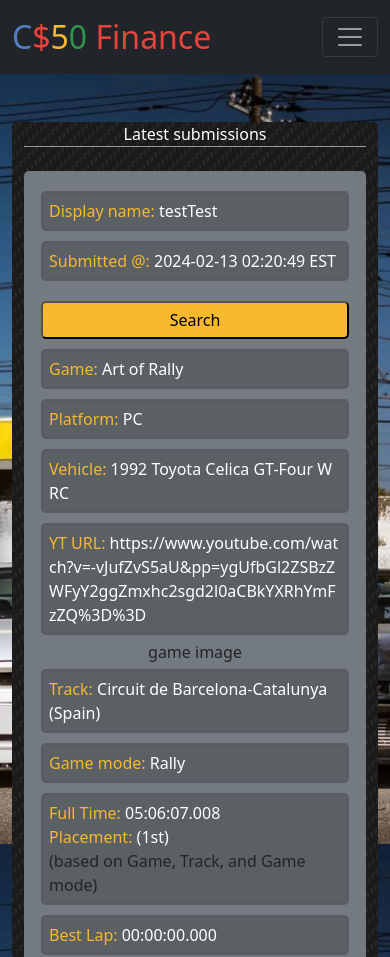
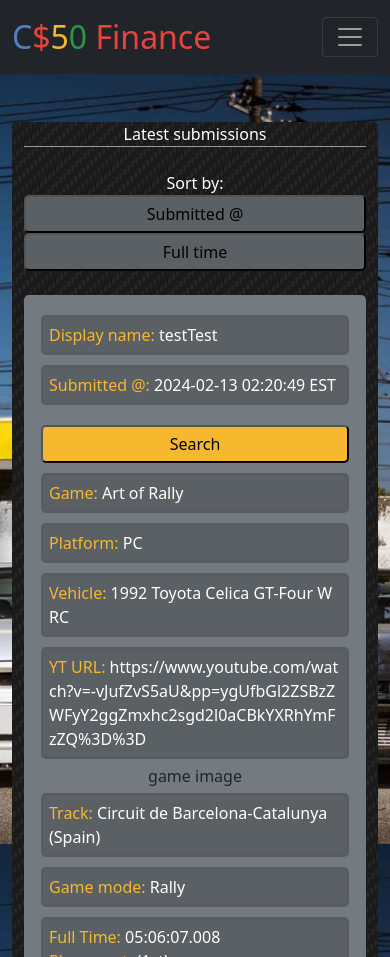
Before and after one commit to JonathanC13/CS50ProjRaceSubmissions, a Flask app: page / in a window 390 px wide. Shown: the top 957 px of the page. Run offline with Flask 3, Linux system fonts and the light colour scheme; some libraries are stand-ins or nearby versions.

Commit message:
sort submission complete, to do pagination

```diff
--- a/app.py
+++ b/app.py
@@ -969,8 +969,8 @@ Pract
 
 TODO
 - Custom Page system. 10 submissions per page
-    - filter by full time only // button top right above all the submissions
-    - button for first page
+    - sort by full time and submitted @ // button top right above all the submissions -- done
+    - button for first page -- here
     - button for prev page
     - input box for cur page
     - button for next page
--- a/static/js.js
+++ b/static/js.js
@@ -1,3 +1,11 @@
+let sort_asc = false;
+let curr_sort_col, submission_data, mode;
+
+let btnSortBySubmittedTimeTextBase = "Submitted @";
+let btnSortByFullTimeTextBase = "Full time"
+let btnSortBySubmittedTimeText = "Submitted @";
+let btnSortByFullTimeText = "Full time";
+
 function test() {
     //window.location.assign("/profile");
     //window.location.replace("/profile");
@@ -344,8 +352,10 @@ function searchInitiate(mode, user_id, optionalDict) {
     }).done(function(response) {
         //console.log(response);
         //window.location.href = response.redirect;
-
-        $('#submissions_section').html(build_submission_section(response, mode, user_id));
+        submission_data = response;
+        mode = mode;
+        //$('#submissions_section').html(build_submission_section(response, mode, user_id));
+        build_submission_section(response, mode, user_id);
     }).fail(function(response) {
         alert('Failure, dev has low IQ.');
     });
@@ -353,6 +363,37 @@ function searchInitiate(mode, user_id, optionalDict) {
 }
 
 
+function sortBy(btnId, btnText, target_col) {
+
+    // if same col selected, flip the sort order
+    if (curr_sort_col === target_col) {
+        sort_asc = !sort_asc;
+    }
+    curr_sort_col = target_col;
+
+    if (btnId == "btnSortBySubmittedTime")
+    {
+        btnSortBySubmittedTimeText = btnSortBySubmittedTimeTextBase.concat(" (", (sort_asc)?'asc':'desc', ")");
+        btnSortByFullTimeText = btnSortByFullTimeTextBase;
+    }
+    else if (btnId == "btnSortByFullTime")
+    {
+        btnSortBySubmittedTimeText = btnSortBySubmittedTimeTextBase;
+        btnSortByFullTimeText = btnSortByFullTimeTextBase.concat(" (", (sort_asc)?'asc':'desc', ")");
+    }
+
+    submission_data.sort((a, b) => {
+        if(a[target_col] < b[target_col]) return sort_asc?-1:1;
+        if(a[target_col] > b[target_col]) return sort_asc?1:-1;
+        return 0;
+    });
+
+    var dictParams = {"callbackType":"build_submission_section",
+                        "mode":mode};
+    getUserID(dictParams, build_submission_section);
+}
+
+
 function setStandingPostFix(strStanding) {
 
     let ord = 'th';
@@ -376,6 +417,8 @@ function setStandingPostFix(strStanding) {
 
 function build_submission_section(results, mode, user_id) {
     //console.log(results);
+
+    let submission_section = $("#submissions_section");
 
     var html_section =
     `<div class="row">
@@ -404,6 +447,21 @@ function build_submission_section(results, mode, user_id) {
                 `</span>
                 <span id="submissionListMessage">
                 </span>
+            </div>
+            <br>`;
+
+    html_section +=
+            `<div class="row">
+                <div class="col-sm-4"></div>
+                <div class="col-sm-2">
+                    <span id="subtitle_span">Sort by: </span>
+                </div>
+                <div class="col-sm-3">
+                    <button id="btnSortBySubmittedTime" class="` + ((curr_sort_col == 'strSubmittedDate')?`submissionButtons`:`sortByBtnInactive`) + `" type="button" onclick="sortBy('btnSortBySubmittedTime', 'Submitted @', 'strSubmittedDate')">` + btnSortBySubmittedTimeText + `</button>
+                </div>
+                <div class="col-sm-3">
+                    <button id="btnSortByFullTime" class="` + ((curr_sort_col == 'strFullTime')?`submissionButtons`:`sortByBtnInactive`) + `" type="button" onclick="sortBy('btnSortByFullTime', 'Full time', 'strFullTime')">` + btnSortByFullTimeText + `</button>
+                </div>
             </div>
             <br>`;
 
@@ -577,7 +635,8 @@ function build_submission_section(results, mode, user_id) {
         <div class="col-sm-1"></div>
     </div>`;
 
-    return html_section;
+    submission_section.html(html_section)
+    //return html_section;
 }
 
 
@@ -781,8 +840,17 @@ function validate_record_submission() {
                 document.getElementById("txt_submit_platform").value = "";
                 document.getElementById("txt_submit_vehicle").value = "";
                 document.getElementById("txt_YT_URL").value = "";
+
+                document.getElementById("img_game_cover").setAttribute('src', '/static/game_cover_placeholder.png');
+                document.getElementById("image_credit").textContent = "";
+                document.getElementById("image_credit").style.display = "none";
+
                 document.getElementById("txt_submit_track").value = "";
                 document.getElementById("txt_submit_gamemode").value = "";
+
+                document.getElementById("img_YT_prev").style.display = "";
+                document.getElementById("iframe_YTvid").style.display = "none";
+
                 document.getElementById("in_submit_fulltime_HH").value = "";
                 document.getElementById("in_submit_fulltime_MM").value = "";
                 document.getElementById("in_submit_fulltime_SS").value = "";
@@ -1011,6 +1079,10 @@ function getUserID(dictParams, myCallback) {
         else if (dictParams["callbackType"] == "get_user_profile_info")
         {
             myCallback(response["user_id"], dictParams);
+        }
+        else if (dictParams["callbackType"] == "build_submission_section")
+        {
+            myCallback(submission_data, dictParams["mode"], response["user_id"]);
         }
         else
         {
--- a/static/styles.css
+++ b/static/styles.css
@@ -255,6 +255,14 @@ textarea {
     color:black;
 }
 
+.sortByBtnInactive {
+    padding:5px;
+    width:100%;
+    border-radius: 5px;
+    background-color: #5B6065;
+    color:black;
+}
+
 
 .inputField {
     display: block;
```
Also changed, not shown: raceSubmissions.db.
